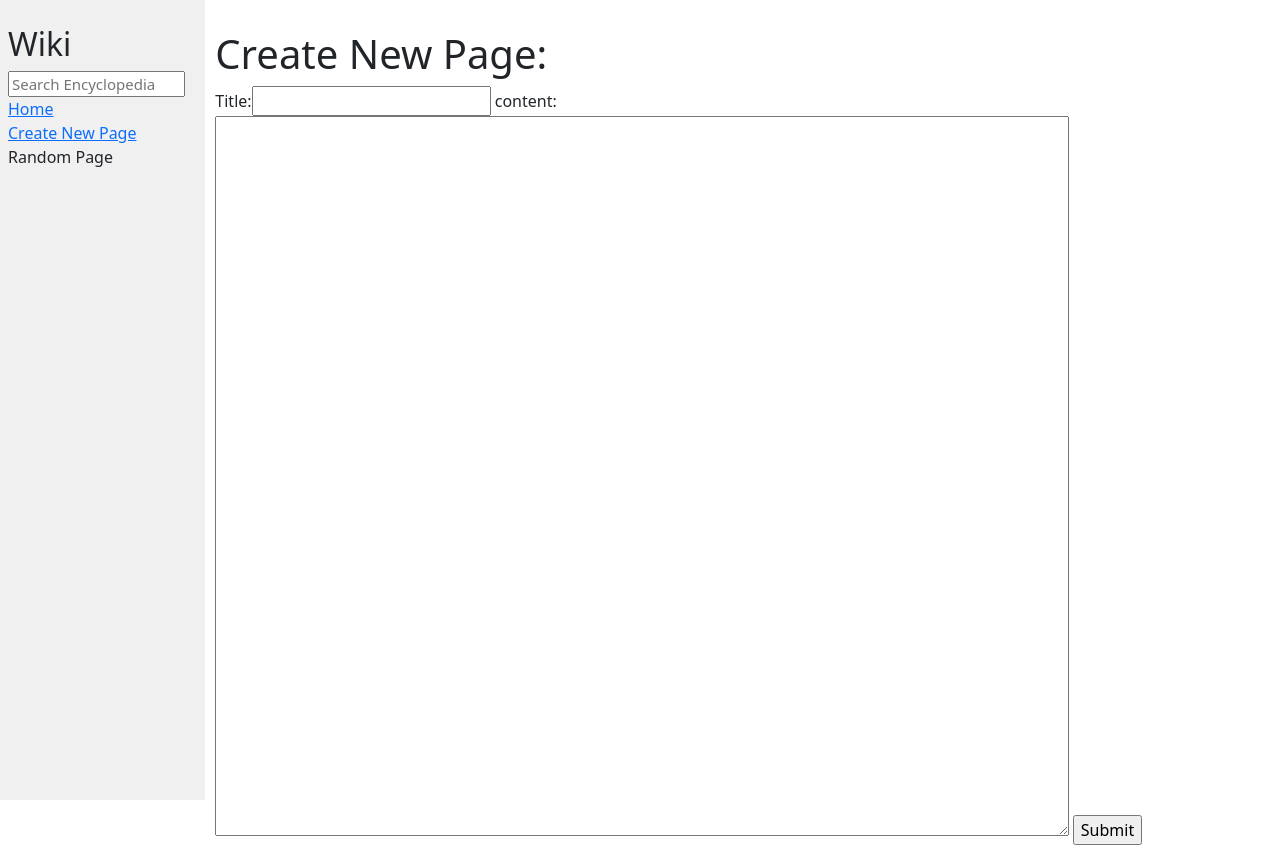
After one commit to minprog-platforms/project-wiki-django-DirkKuiper, a Django app: page /new_page in a window 1280 px wide. The commit adds this page. Run offline with Django 3.2, Linux system fonts and the light colour scheme.

Commit message:
added new page option beta version, still needs work

```diff
--- a/encyclopedia/templates/encyclopedia/layout.html
+++ b/encyclopedia/templates/encyclopedia/layout.html
@@ -20,7 +20,7 @@
                     <a href="{% url 'index' %}">Home</a>
                 </div>
                 <div>
-                    Create New Page
+                    <a href="{% url 'new_page' %}">Create New Page</a>
                 </div>
                 <div>
                     Random Page
--- /dev/null
+++ b/encyclopedia/templates/encyclopedia/new_page.html
@@ -0,0 +1,16 @@
+{% extends "encyclopedia/layout.html" %}
+
+{% block title %}
+    Create New Page
+{% endblock %}
+
+{% block body %}
+
+    <h1>Create New Page:</h1>
+    <form action="{% url 'new_page' %}" method="post">
+        {% csrf_token %}
+        {{ form }}
+        <input type="submit">
+    </form>
+
+{% endblock %}
--- a/encyclopedia/urls.py
+++ b/encyclopedia/urls.py
@@ -5,5 +5,6 @@ from . import views
 urlpatterns = [
     path("", views.index, name="index"),
     path("wiki/<str:page>", views.entry, name="entry"),
-    path("search/", views.search, name="search")
+    path("search/", views.search, name="search"),
+    path("new_page", views.new_page, name="new_page")
 ]
--- a/encyclopedia/views.py
+++ b/encyclopedia/views.py
@@ -1,7 +1,12 @@
 import markdown2
-from django.shortcuts import render, redirect
+from django.shortcuts import render
+from django import forms
 
 from . import util
+
+class NewEntryForm(forms.Form):
+    title = forms.CharField(label="Title")
+    content = forms.CharField(label="content", widget = forms.Textarea)
 
 
 def index(request):
@@ -44,3 +49,8 @@ def search(request):
     return render(request, "encyclopedia/search.html", {
         "results": results
     })
+
+def new_page(request):
+    return render(request, "encyclopedia/new_page.html", {
+        "form": NewEntryForm()
+    })
```
